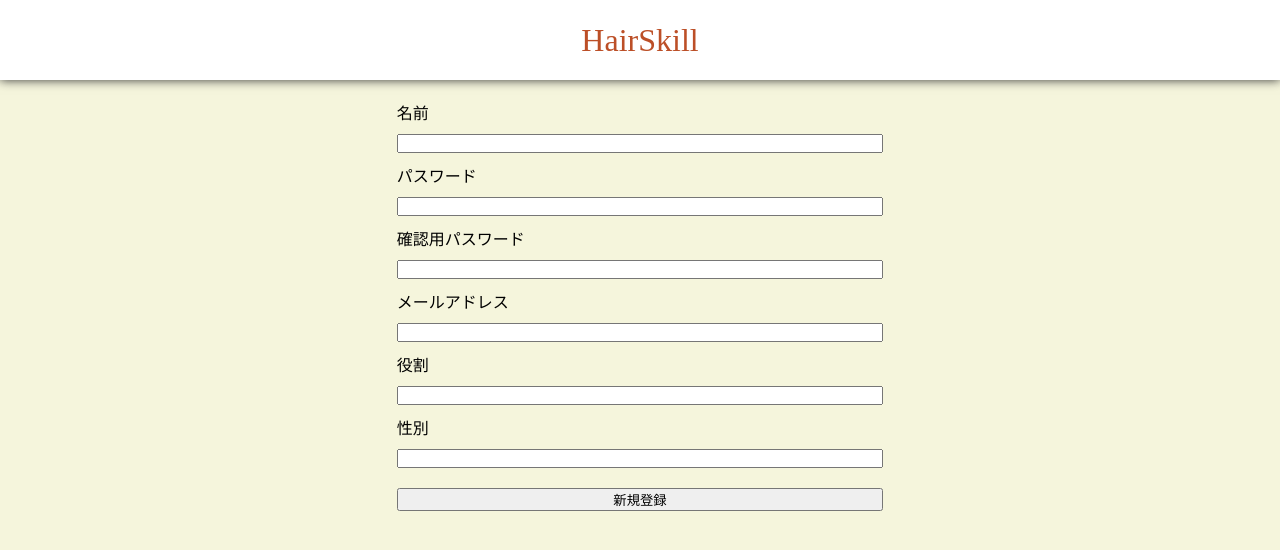
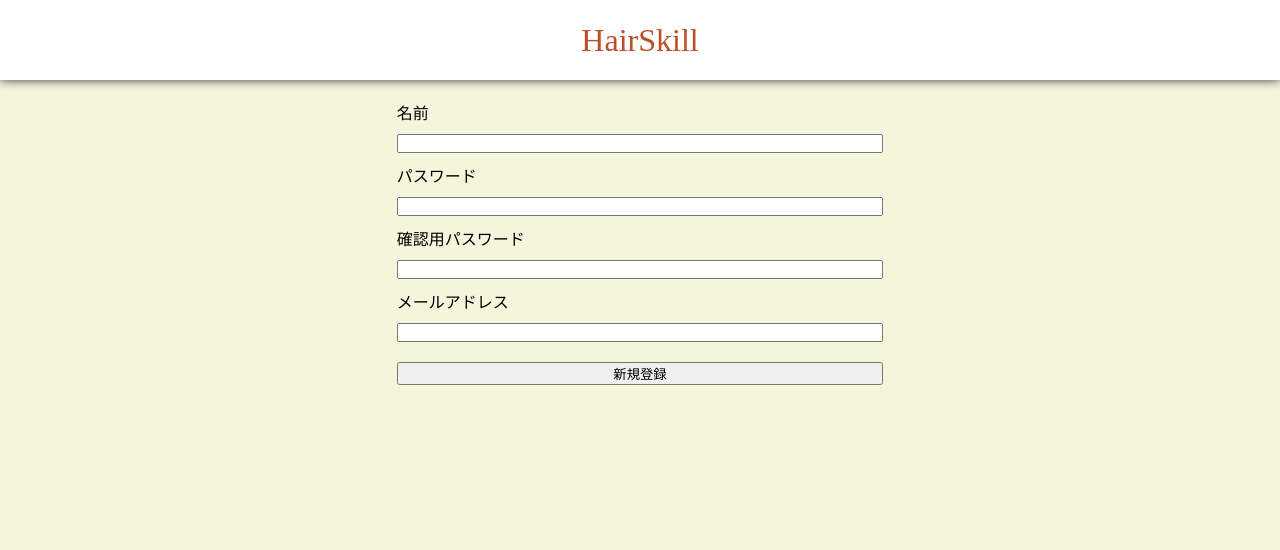
Before and after one commit to chobi0228/hairskill, a Next.js app in the folder frontend/app/: page /users/sign_up in a window 1280 px wide. Shown: the top 550 px of the page. Built offline with nearby package versions, Linux system fonts and the light colour scheme.

Commit message:
登録条件変更

```diff
--- a/frontend/app/src/interface/sign_up_params.ts
+++ b/frontend/app/src/interface/sign_up_params.ts
@@ -3,6 +3,4 @@
     password: string,
     one_more_password: string,
     email: string,
-    role: string,
-    gender: string,
   }
--- a/frontend/app/src/pages/users/sign_up.tsx
+++ b/frontend/app/src/pages/users/sign_up.tsx
@@ -7,8 +7,7 @@
     const [password, setPassword] = useState('');
     const [one_more_password, setOneMorePassword] = useState('');
     const [email, setEmail] = useState('');
-    const [role, setRole] = useState('');
-    const [gender, setGender] = useState('');
+
 
 
     const postSignUpJSON = async (e: any) => {
@@ -17,8 +16,6 @@
         password: password,
         one_more_password: one_more_password,
         email: email,
-        role: role,
-        gender: gender,
       };
       try {
         if(inputSignUPData.name === "" || inputSignUPData.password === "" || inputSignUPData.one_more_password === "" || inputSignUPData.email === ""){
@@ -67,10 +64,6 @@
           <input type="text"value={one_more_password} onChange={(e) => setOneMorePassword(e.target.value)}/>
           <label htmlFor="input_email">メールアドレス</label>
           <input type="text"value={email} onChange={(e) => setEmail(e.target.value)}/>
-          <label htmlFor="input_role">役割</label>
-          <input type="text"value={role} onChange={(e) => setRole(e.target.value)}/>
-          <label htmlFor="input_gender">性別</label>
-          <input type="text"value={gender} onChange={(e) => setGender(e.target.value)}/>
           <input type="submit" value="新規登録" onClick={postSignUpJSON}/>
         </form>
       </>
```
Also changed, not shown: 1 other file (tests, documents, lock files or other folders).
